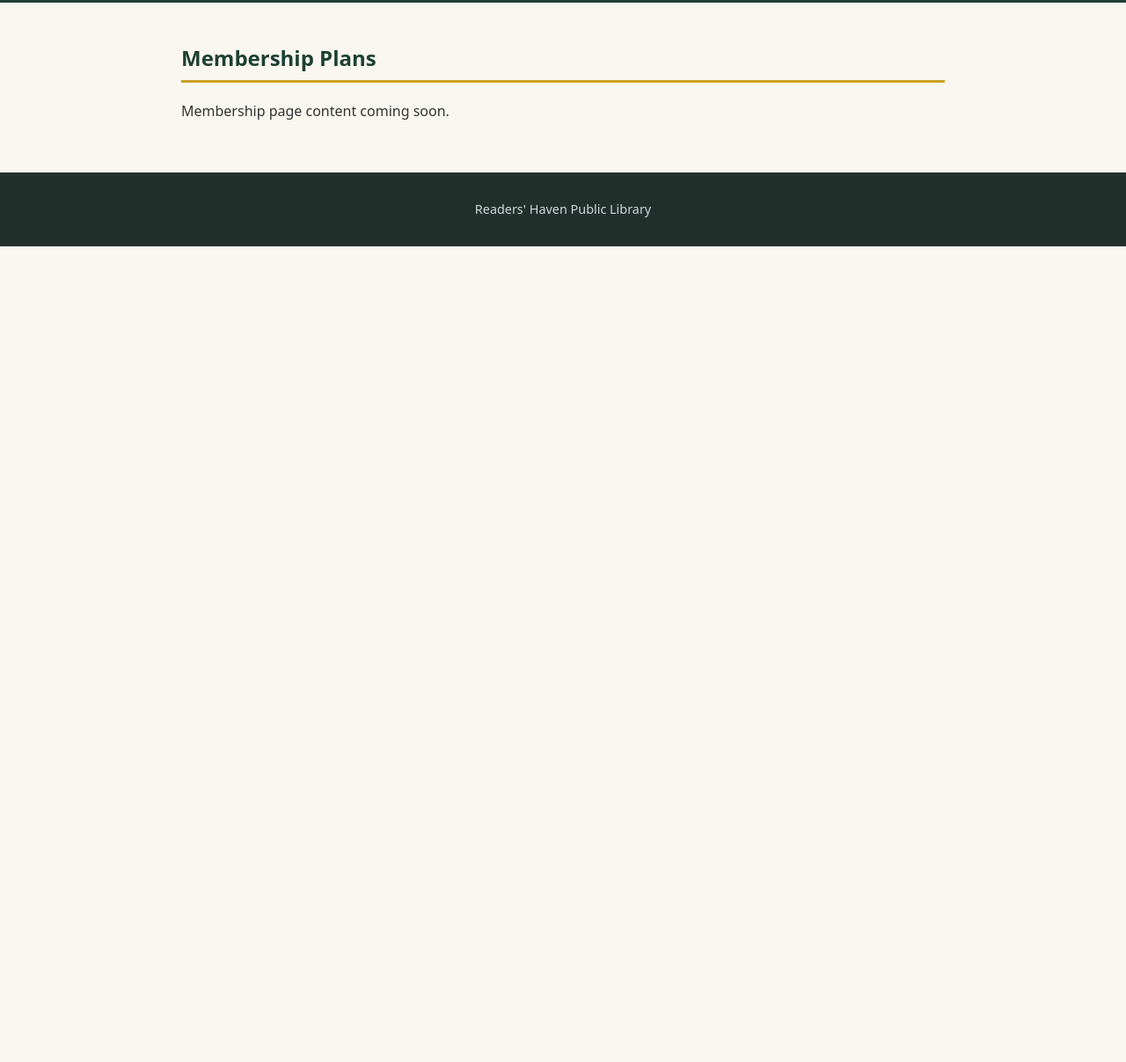
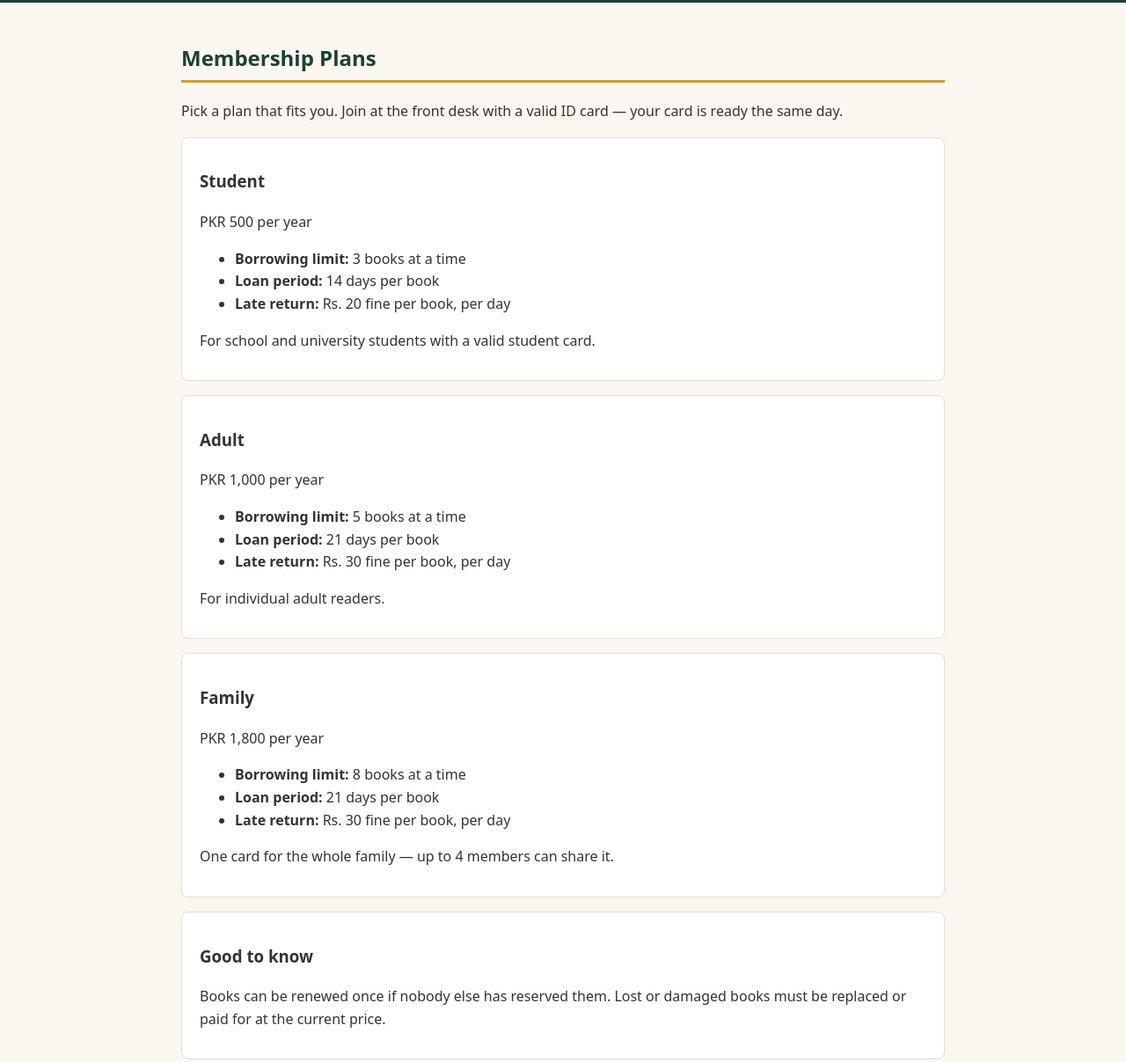
Before and after one commit to anasyousaf-dev/readers-haven-library, a website: page src/membership.html in a window 1280 px wide. Shown: the part 167-1374 px from the top of the page at 88% size. Before the commit the page ends 800 px from the top, so only its background shows below. Drawn offline with Linux system fonts and the light colour scheme.

Commit message:
feat: implement membership page (membership.html)

```diff
--- a/src/membership.html
+++ b/src/membership.html
@@ -20,7 +20,47 @@
   </header>
   <main>
     <h2>Membership Plans</h2>
-    <p>Membership page content coming soon.</p>
+    <p>Pick a plan that fits you. Join at the front desk with a valid ID card —
+    your card is ready the same day.</p>
+
+    <section class="card plan">
+      <h3>Student</h3>
+      <p class="plan-fee">PKR 500 per year</p>
+      <ul>
+        <li><strong>Borrowing limit:</strong> 3 books at a time</li>
+        <li><strong>Loan period:</strong> 14 days per book</li>
+        <li><strong>Late return:</strong> Rs. 20 fine per book, per day</li>
+      </ul>
+      <p>For school and university students with a valid student card.</p>
+    </section>
+
+    <section class="card plan">
+      <h3>Adult</h3>
+      <p class="plan-fee">PKR 1,000 per year</p>
+      <ul>
+        <li><strong>Borrowing limit:</strong> 5 books at a time</li>
+        <li><strong>Loan period:</strong> 21 days per book</li>
+        <li><strong>Late return:</strong> Rs. 30 fine per book, per day</li>
+      </ul>
+      <p>For individual adult readers.</p>
+    </section>
+
+    <section class="card plan">
+      <h3>Family</h3>
+      <p class="plan-fee">PKR 1,800 per year</p>
+      <ul>
+        <li><strong>Borrowing limit:</strong> 8 books at a time</li>
+        <li><strong>Loan period:</strong> 21 days per book</li>
+        <li><strong>Late return:</strong> Rs. 30 fine per book, per day</li>
+      </ul>
+      <p>One card for the whole family — up to 4 members can share it.</p>
+    </section>
+
+    <section class="card">
+      <h3>Good to know</h3>
+      <p>Books can be renewed once if nobody else has reserved them. Lost or
+damaged books must be replaced or paid for at the current price.</p>
+    </section>
   </main>
   <footer class="site-footer">
     <p>Readers' Haven Public Library</p>
```
